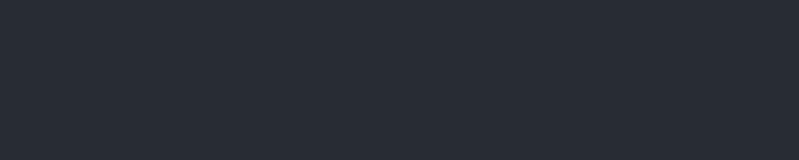
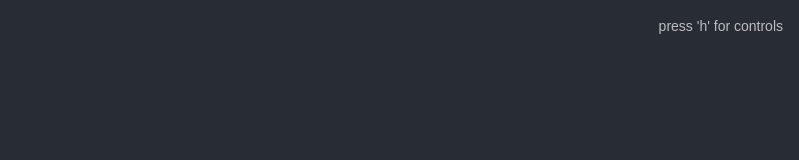
Before and after one commit to tlstommy/n-body-simulator, a React (Create React App) app: page / in a window 1280 px wide. Shown: the top 160 px of the page, without its empty margins (481-1280 px from the left). Built offline with nearby package versions, Linux system fonts and the light colour scheme.

Commit message:
added a tiny help message thing

```diff
--- a/src/SimulationSettings.js
+++ b/src/SimulationSettings.js
@@ -10,6 +10,6 @@ export const SimulationSettings = {
   collisionType: 'elastic', // type of collision ('elastic' or 'inelastic')
   enablePhysicsMarkers: false,
   enableTrails: true,
-  trailLength: 300, // shorter trails for cleaner view at high speeds
+  trailLength: 500, // shorter trails for cleaner view at high speeds
   launchVelocityFactor: 1e-2,
 };
--- a/src/components/Container.js
+++ b/src/components/Container.js
@@ -81,7 +81,16 @@ export default function Container(){
                 console.log('Space key pressed - Toggling pause from:', isPaused);
                 setIsPaused(prev => !prev);
                 break;
-
+            case 'h':
+                event.preventDefault();
+                console.log('H key pressed - Displaying help');
+                alert(`Keyboard Controls:
+                R - Reset Simulation
+                T - Toggle Trails
+                M - Toggle Physics Markers
+                Space/P - Pause/Resume
+                H - Display Help
+                `);
             default:
                 // Do nothing for other keys
                 break;
@@ -159,7 +168,7 @@ export default function Container(){
             y: startClickPos.y - rect.top,  //offset to match launch line
             vX: deltaX * velocityFactor,
             vY: deltaY * velocityFactor,
-            radius: 5,
+            radius: 8,
             color: colors[randomIndex],
             mass: 1,
             staticBody: false,
@@ -201,7 +210,7 @@ export default function Container(){
             vX: deltaX * velocityFactor,
             vY: deltaY * velocityFactor,
             mass: 1,
-            radius: 10
+            radius: 8
         };
     };
 
@@ -211,6 +220,18 @@ export default function Container(){
             <LaunchLine start={startClickPos} end={endClickPos} />
             <TrajectoryLine body={getPredictedBody()} existingBodies={bodiesData} />
             <Simulation bodies={bodiesData} setBodiesData={setBodiesData} isPaused={isPaused} />
+            <div style={{
+                position: 'absolute',
+                top: '16px',
+                right: '16px',
+                color: 'rgba(255, 255, 255, 0.69)',
+                fontSize: '14px',
+                fontFamily: 'Arial, sans-serif',
+                userSelect: 'none',
+                pointerEvents: 'none'
+            }}>
+                press 'h' for controls
+            </div>
         </div>
     );
 }
```
